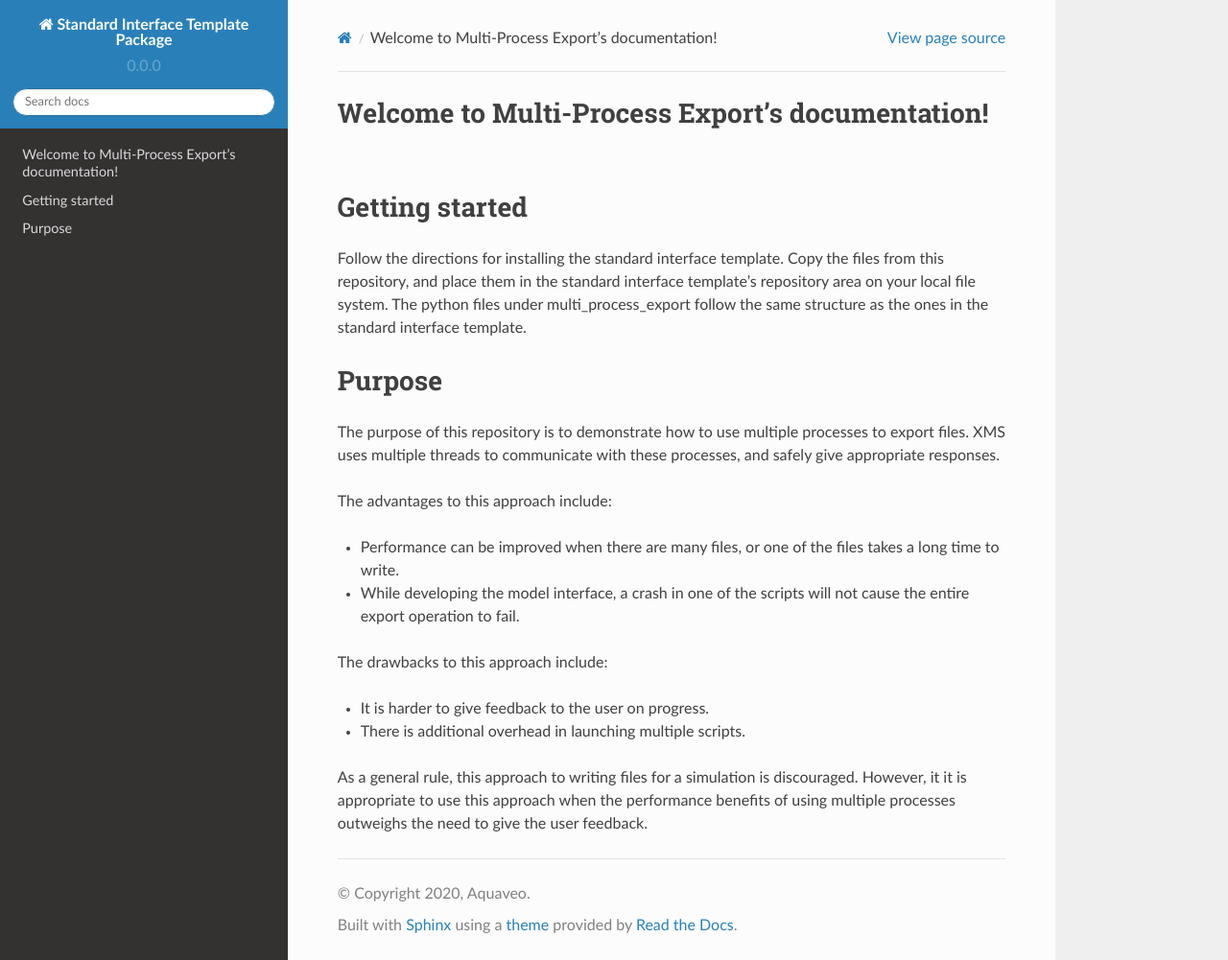
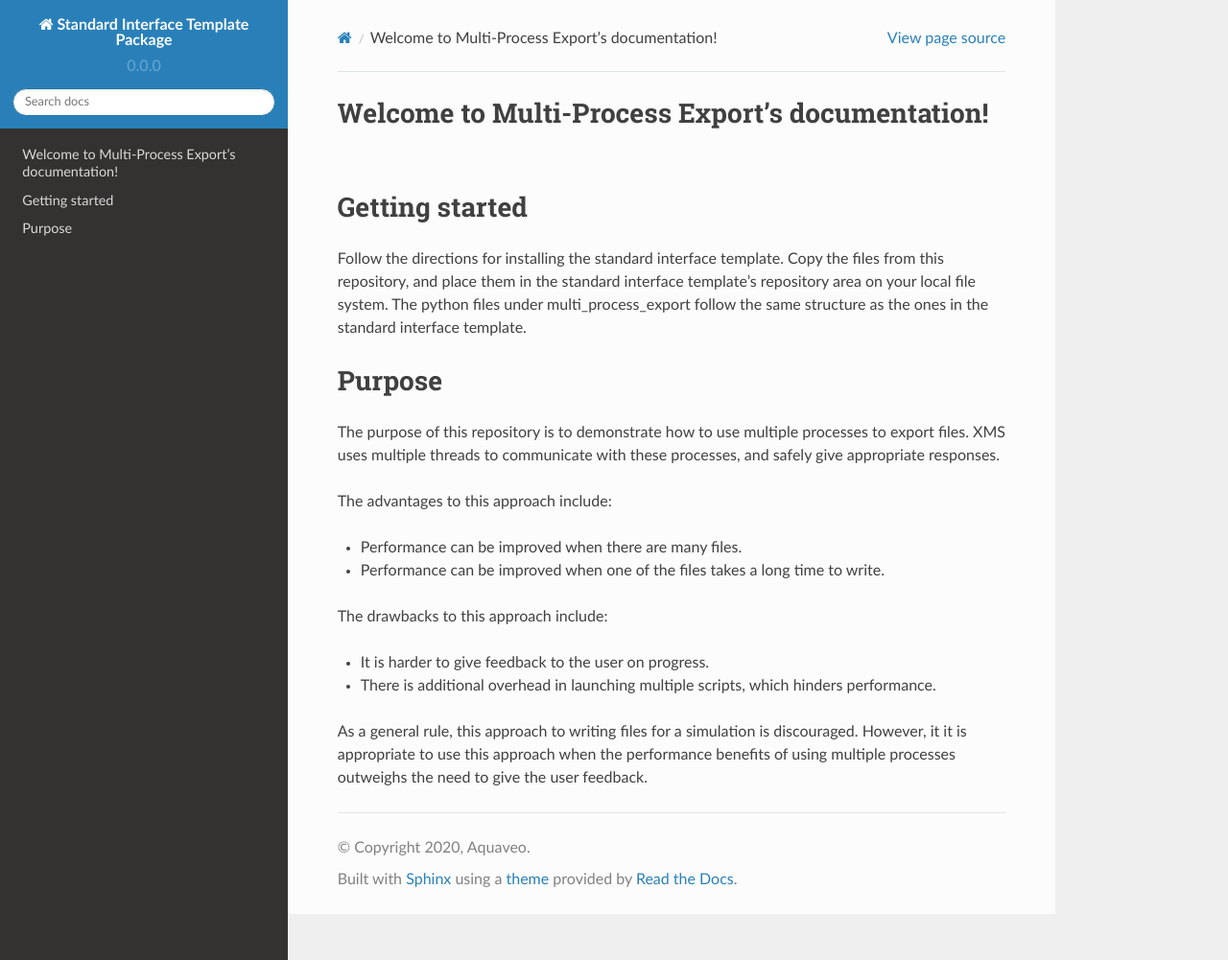
Before and after one commit to Aquaveo/multi-process-export, a Sphinx documentation site: the page built from docs/source/index.rst, in a window 1280 px wide and 1001 px high. Shown: the whole window at 96% size. Built offline with Sphinx 7.4.7 and the Read the Docs theme 2.0.0, drawn with Linux system fonts in a browser that asks for light colours.

Commit message:
Changed the documentation.

```diff
--- a/docs/source/index.rst
+++ b/docs/source/index.rst
@@ -23,13 +23,13 @@ give appropriate responses.
 
 The advantages to this approach include:
 
-- Performance can be improved when there are many files, or one of the files takes a long time to write.
-- While developing the model interface, a crash in one of the scripts will not cause the entire export operation to fail.
+- Performance can be improved when there are many files.
+- Performance can be improved when one of the files takes a long time to write.
 
 The drawbacks to this approach include:
 
 - It is harder to give feedback to the user on progress.
-- There is additional overhead in launching multiple scripts.
+- There is additional overhead in launching multiple scripts, which hinders performance.
 
 As a general rule, this approach to writing files for a simulation is discouraged. However, it
 it is appropriate to use this approach when the performance benefits of using multiple processes
```
